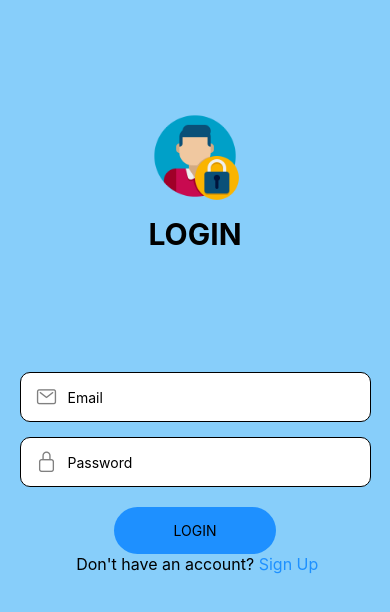
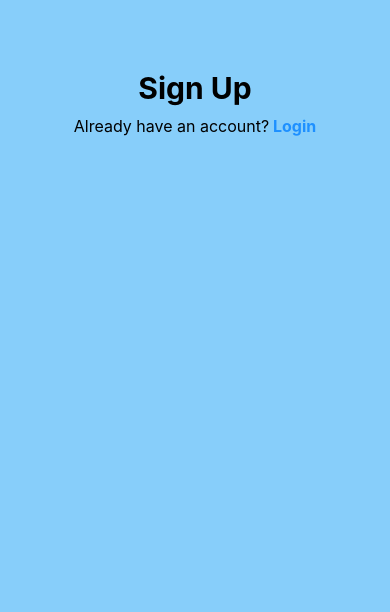
Before and after one commit to louiseanne2/appdev2, a React Native app in the folder react-native-layout/: screen / in a window 390 px wide. Shown: the top 612 px of the page. Built offline with nearby package versions, Linux system fonts and the light colour scheme.

Commit message:
Done with signup header section

```diff
--- a/react-native-layout/App.js
+++ b/react-native-layout/App.js
@@ -1,10 +1,10 @@
 import { StatusBar } from 'expo-status-bar';
-import Login from './src/screens/Login';
+import SignUp from './src/screens/SignUp';
 
 export default function App() {
   return (
     <>
-      <Login />
+      <SignUp />
       <StatusBar style="auto" />
     </>
   );
--- a/react-native-layout/src/screens/Signup.js
+++ b/react-native-layout/src/screens/Signup.js
@@ -0,0 +1,64 @@
+import { StyleSheet, Text, View } from 'react-native';
+
+
+export default function App() {
+  return (
+    <View style={styles.container}>
+
+
+      <View style={styles.header}>
+        <Text style={styles.title}>Sign Up</Text>
+        <View style={styles.inputText}>
+            <Text style={styles.message}>Already have an account?</Text>
+            <Text style={styles.link}> Login</Text>
+        </View>
+      </View>
+
+
+      <View style={styles.content}></View>
+
+
+      <View style={styles.footer}></View>
+
+
+    </View>
+  );
+}
+
+const styles = StyleSheet.create({
+    container: {
+        flex: 1,
+        backgroundColor: '#87cefa',
+    },
+    header: {
+        flex: 1,
+        justifyContent: 'center',
+        alignItems: 'center',
+        marginBottom: 20,
+    },
+    title:{
+        fontSize: 30,
+        fontWeight: 'bold',
+    },
+    inputText: {
+        flexDirection: 'row',
+        marginTop: 10,
+    },
+    message: {
+        fontSize: 16,
+    },
+    link: {
+        fontSize: 16,
+        color: '#1e90ff',
+        fontWeight: 'bold',
+    },
+    content: {
+        flex: 2,
+    },
+    content: {
+        flex: 2
+    },
+    footer: {
+        flex: 1,
+    }
+});
```
